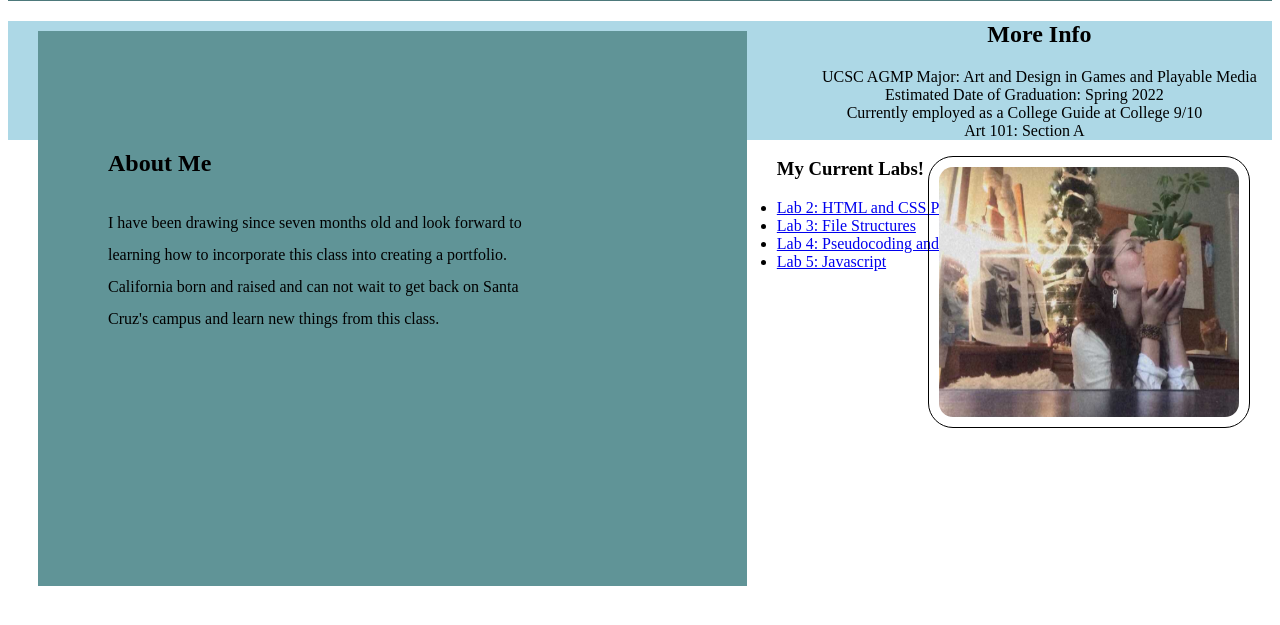
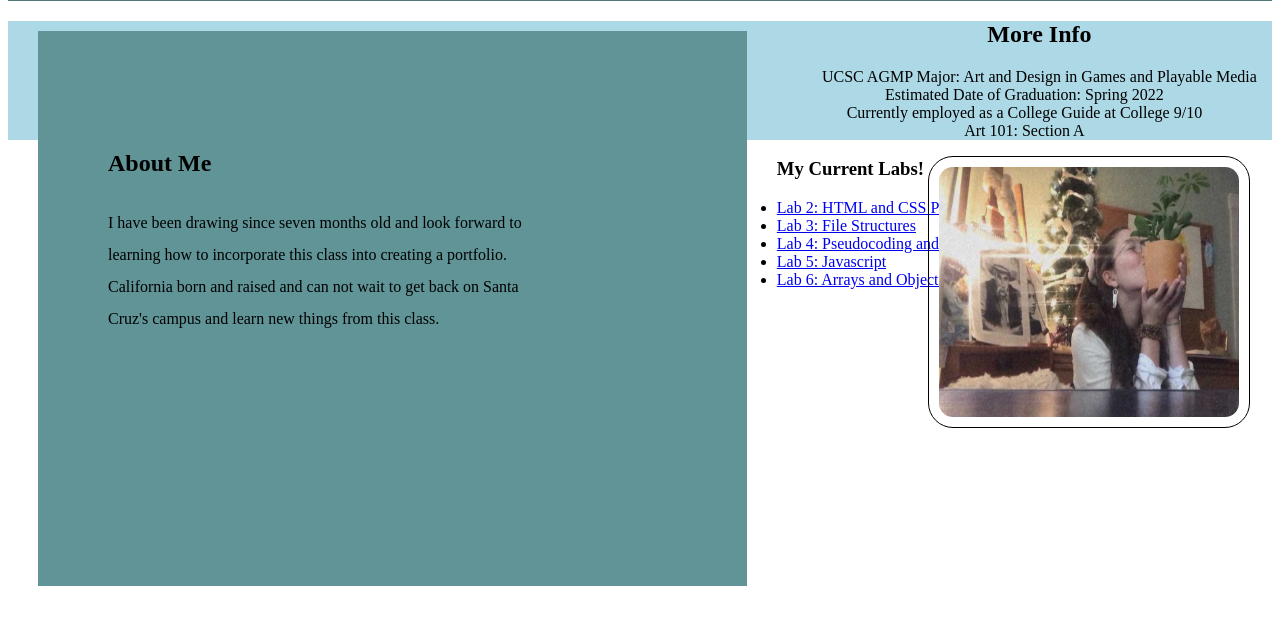
Before and after one commit to dkraljev/art101, a plain HTML site: page index.html in a window 1280 px wide. Shown: the part 127-752 px from the top of the page. Drawn offline with Linux system fonts and the light colour scheme.

Commit message:
Update index.html

```diff
--- a/index.html
+++ b/index.html
@@ -34,6 +34,7 @@
 						<li><a href="lab3/index.html" target="_blank"> Lab 3: File Structures</a></11>
 						<li><a href="lab4/index.html" target="_blank"> Lab 4: Pseudocoding and Problem solving</a></11>
 						<li><a href="lab5/index.html" target="_blank"> Lab 5: Javascript</a></11>
+							<li><a href="lab6/index.html" target="_blank"> Lab 6:  Arrays and Objects</a></11>
 					</ul>
 			</div>
 
```
